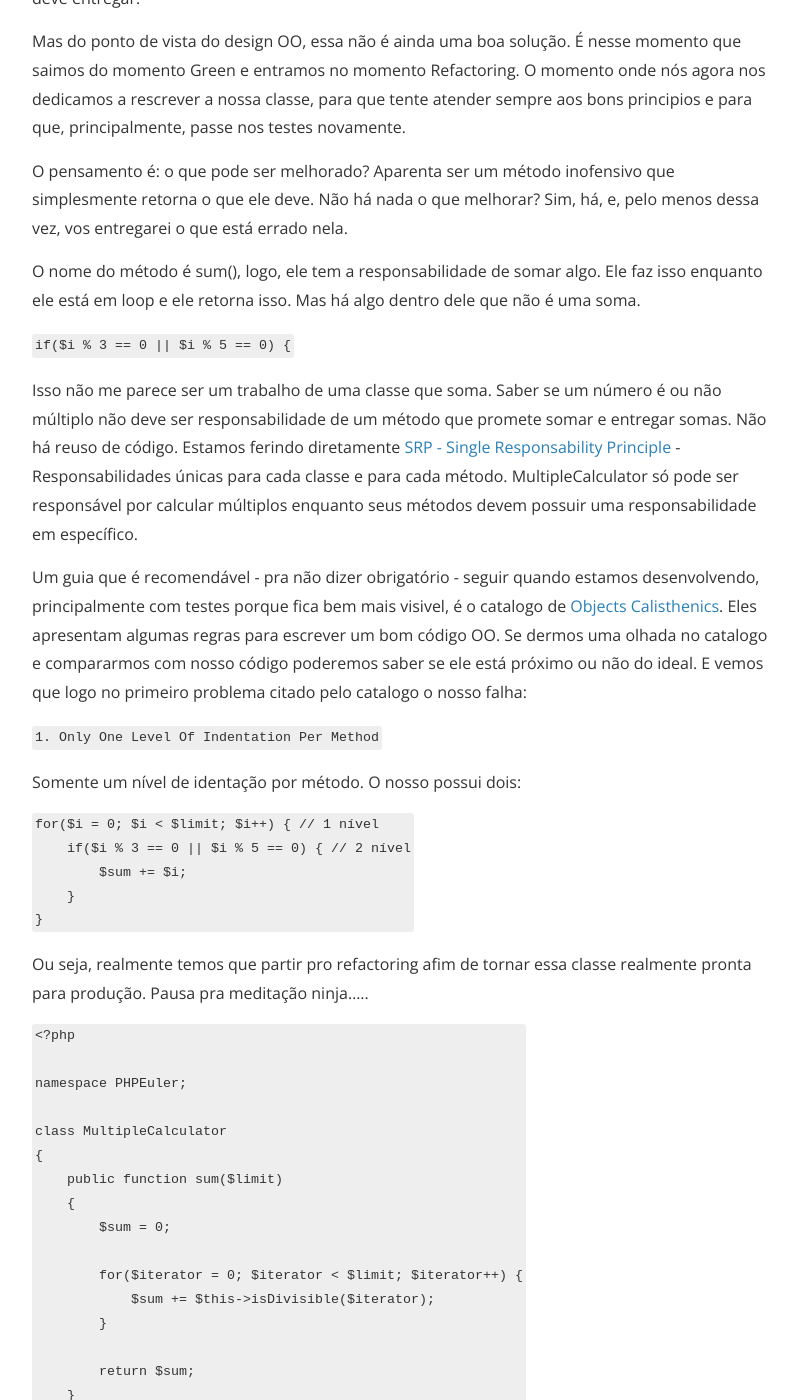
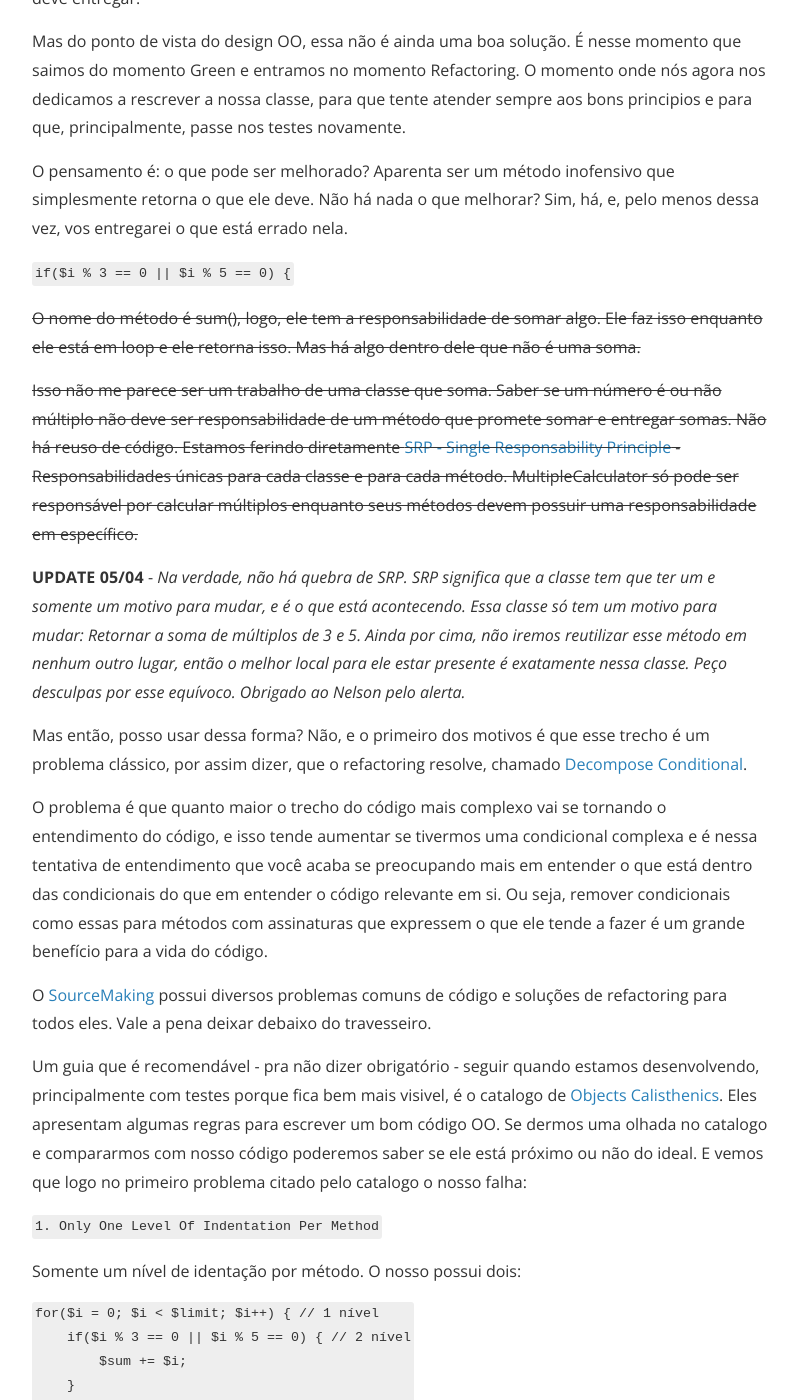
Before and after one commit to phpba/phpba.github.io, a Jekyll site: the page built from _posts/2016-04-02-iniciando-com-tdd-#1.md, in a window 1280 px wide and 1400 px high, scrolled down 6900 px. Shown: the whole window, without its empty margins (240-1038 px from the left). Built offline with Jekyll 4.4.1, drawn with Linux system fonts in a browser that asks for light colours; nearby versions of some CDN libraries; comment, search, counter and statistics services are not loaded; a style sheet for code colours, icons or effects is not loaded; some of the changed text lies outside the part shown.

Commit message:
correções no código de teste e correções conceituais relacionadas a design

```diff
--- a/_posts/2016-04-02-iniciando-com-tdd-#1.md
+++ b/_posts/2016-04-02-iniciando-com-tdd-#1.md
@@ -234,13 +234,26 @@
 
 O pensamento é: o que pode ser melhorado? Aparenta ser um método inofensivo que simplesmente retorna o que ele deve. Não há nada o que melhorar? Sim, há, e, pelo menos dessa vez, vos entregarei o que está errado nela.
 
-O nome do método é sum(), logo, ele tem a responsabilidade de somar algo. Ele faz isso enquanto ele está em loop e ele retorna isso. Mas há algo dentro dele que não é uma soma.
-
 ~~~
 if($i % 3 == 0 || $i % 5 == 0) {
 ~~~
 
+<del>
+O nome do método é sum(), logo, ele tem a responsabilidade de somar algo. Ele faz isso enquanto ele está em loop e ele retorna isso. Mas há algo dentro dele que não é uma soma.</del>
+
+<del>
 Isso não me parece ser um trabalho de uma classe que soma. Saber se um número é ou não múltiplo não deve ser responsabilidade de um método que promete somar e entregar somas. Não há reuso de código. Estamos ferindo diretamente [SRP - Single Responsability Principle](https://en.wikipedia.org/wiki/Single_responsibility_principle) - Responsabilidades únicas para cada classe e para cada método. MultipleCalculator só pode ser responsável por calcular múltiplos enquanto seus métodos devem possuir uma responsabilidade em específico.
+</del>
+
+**UPDATE 05/04** - *Na verdade, não há quebra de SRP. SRP significa que a classe tem que ter um e somente um motivo para mudar, e é o que está acontecendo. Essa classe só tem um motivo para mudar: Retornar a soma de múltiplos de 3 e 5. Ainda por cima, não iremos reutilizar esse método em nenhum outro lugar, então o melhor local para ele estar presente é exatamente nessa classe. Peço desculpas por esse equívoco. Obrigado ao Nelson pelo alerta.*
+
+Mas então, posso usar dessa forma? Não, e o primeiro dos motivos é que esse trecho é um problema clássico, por assim dizer, que o refactoring resolve, chamado [Decompose Conditional](https://sourcemaking.com/refactoring/decompose-conditional).
+
+O problema é que quanto maior o trecho do código mais complexo vai se tornando o entendimento
+do código, e isso tende aumentar se tivermos uma condicional complexa e é nessa tentativa de entendimento que você acaba se preocupando mais em entender o que está dentro das condicionais do que em entender o código relevante em si. Ou seja, remover condicionais como essas para métodos
+com assinaturas que expressem o que ele tende a fazer é um grande benefício para a vida do código.
+
+O [SourceMaking](https://sourcemaking.com/refactoring/refactorings) possui diversos problemas comuns de código e soluções de refactoring para todos eles. Vale a pena deixar debaixo do travesseiro.
 
 Um guia que é recomendável - pra não dizer obrigatório - seguir quando estamos desenvolvendo, principalmente com testes porque fica bem mais visivel, é o catalogo de [Objects Calisthenics](http://williamdurand.fr/2013/06/03/object-calisthenics/).
 Eles apresentam algumas regras para escrever um bom código OO. Se dermos uma olhada no catalogo e compararmos com nosso código poderemos saber se ele está próximo ou não do ideal. E vemos que logo no primeiro problema citado pelo catalogo o nosso falha:
@@ -281,15 +294,21 @@
 
     /**
      * @param $number
-     * @return mixed
+     * @return bool
      */
     private function isDivisible($number)
     {
-        if($number % 3 == 0 || $number % 5 == 0)
-            return $number;
+        if($number % 3 == 0 || $number % 5 == 0) {
+            return true;
+        }
+
+        return false;
     }
 }
 ~~~
+
+**UPDATE 05/04** - *O código acima foi alterado porque o método isDivisible, pela sua assinatura,
+deve retornar um boolean e não retornar o número recebido como parametro, que era como estava anteriormente (thanks, Nelson!).*
 
 Rodou? Green. Ciclo completo, classe pronta, unidade testada. Podemos garantir que essa classe funciona e mesmo que hajam mudanças, saberemos de maneira muito rápida se ainda funciona ou não. Basta acionar nossa suite de testes novamente.
 
```
Also changed, not shown: other parts of _posts/2016-04-02-iniciando-com-tdd-#1.md (+1 -1 lines).
